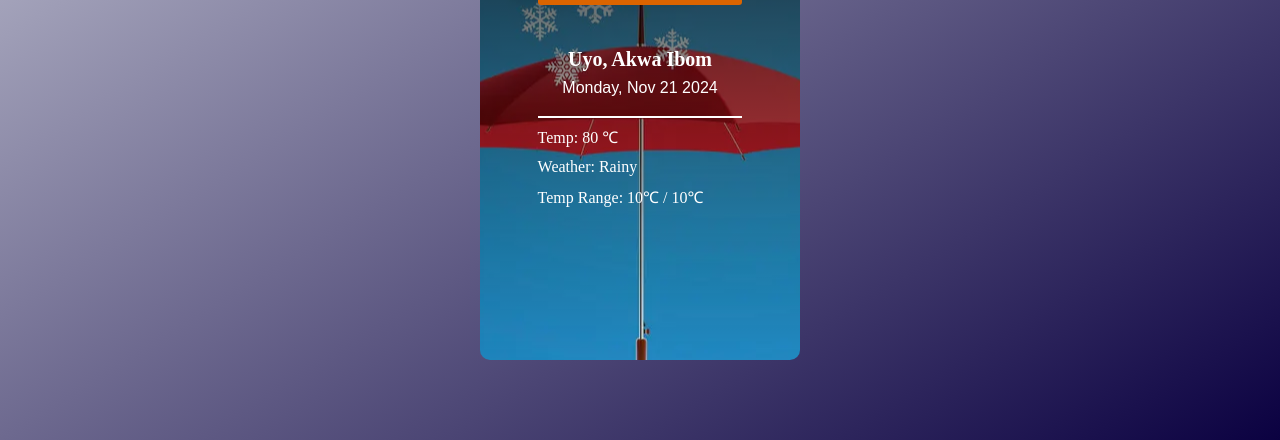
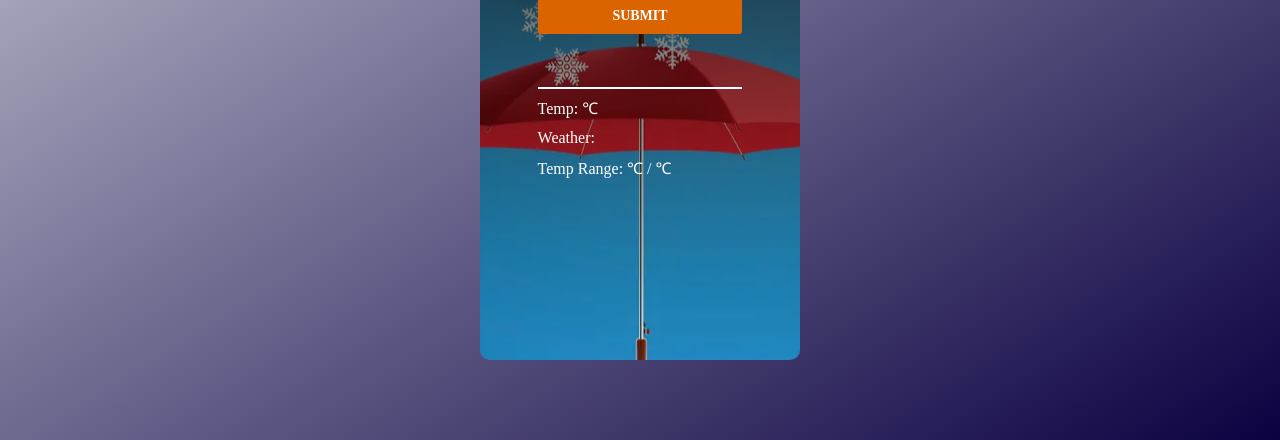
Before and after one commit to Princexz/Weather-App, a plain HTML site: page index.html in a window 1280 px wide. Shown: the part 360-800 px from the top of the page. Drawn offline with Linux system fonts and the light colour scheme; a web font is replaced by a local one.

Commit message:
Update index.html

```diff
--- a/index.html
+++ b/index.html
@@ -26,14 +26,14 @@
                         class="weather-icon">
                     </div>
                     <div class="location">
-                        <div class="city">Uyo, Akwa Ibom</div>
+                        <div class="city"></div>
                         <div class="time"></div>
-                        <div class="date">Monday, Nov 21 2024</div>
+                        <div class="date"></div>
                     </div>
                     <div class="current">
-                        <div class="temp">Temp: 80 <span>&#8451;</span></div>
-                        <div class="weather">Weather: Rainy</div>
-                        <div class="temp-range">Temp Range: 10&#8451; / 10&#8451;</div>
+                        <div class="temp">Temp: <span>&#8451;</span></div>
+                        <div class="weather">Weather: </div>
+                        <div class="temp-range">Temp Range: &#8451; / &#8451;</div>
                     </div>
                 </div>
             </section>
```
